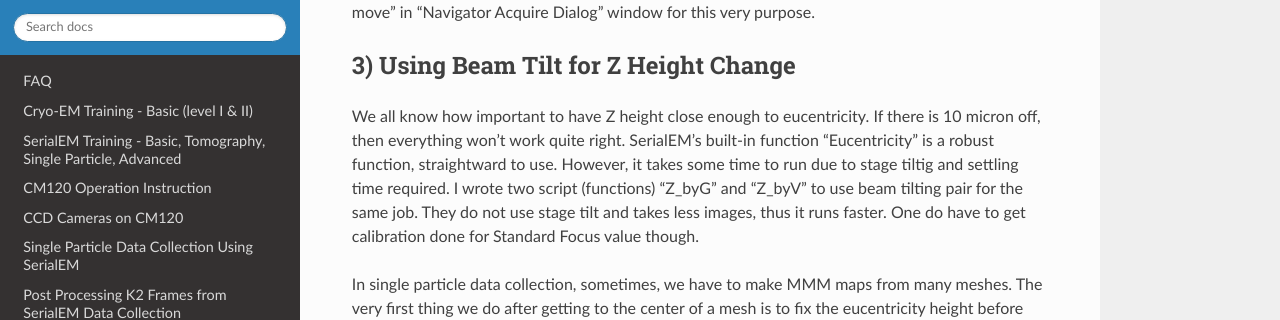
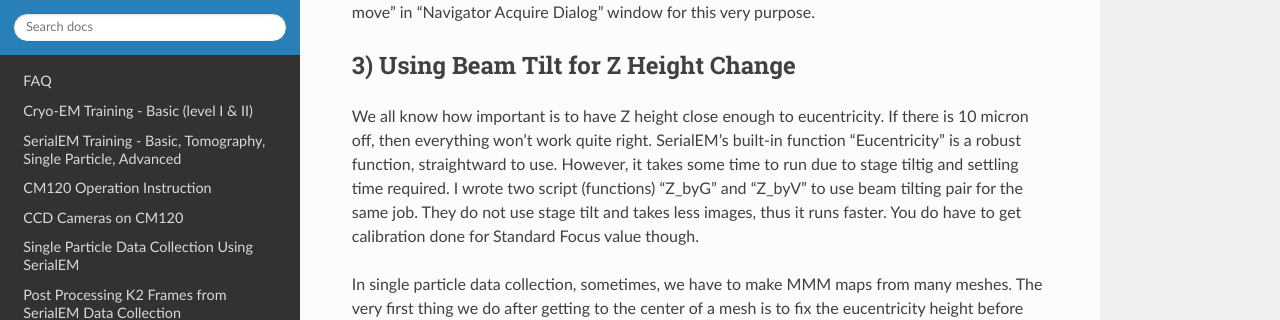
Before and after one commit to xuchen66/sphinx-emdocs, a Sphinx documentation site: the page built from source/serialEM-note-speed-speed-speed.rst, in a window 1280 px wide and 900 px high, scrolled down 1839 px. Shown: the part 151-471 px from the top of the window. Built offline with Sphinx 7.4.7 and the Read the Docs theme 2.0.0, drawn with Linux system fonts in a browser that asks for light colours; pages that are not in the unit, such as notebooks, are missing from menus.

Commit message:
Update serialEM-note-speed-speed-speed.rst

```diff
--- a/source/serialEM-note-speed-speed-speed.rst
+++ b/source/serialEM-note-speed-speed-speed.rst
@@ -86,8 +86,8 @@
 3) Using Beam Tilt for Z Height Change
 --------------------------------------
 
-We all know how important to have Z height close enough to eucentricity. If there is 10 micron off, then everything won't work quite right.
-SerialEM's built-in function "Eucentricity" is a robust function, straightward to use. However, it takes some time to run due to stage tiltig and settling time required. I wrote two script (functions) "Z_byG" and "Z_byV" to use beam tilting pair for the same job. They do not use stage tilt and takes less images, thus it runs faster. One do have to get calibration done for Standard Focus value though.
+We all know how important is to have Z height close enough to eucentricity. If there is 10 micron off, then everything won't work quite right.
+SerialEM's built-in function "Eucentricity" is a robust function, straightward to use. However, it takes some time to run due to stage tiltig and settling time required. I wrote two script (functions) "Z_byG" and "Z_byV" to use beam tilting pair for the same job. They do not use stage tilt and takes less images, thus it runs faster. You do have to get calibration done for Standard Focus value though.
 
 In single particle data collection, sometimes, we have to make MMM maps from many meshes. The very first thing we do after getting to the center of a mesh is to fix the eucentricity height before map is collected. Using beam tilting method, it can save bit of time in this process.
 
```
